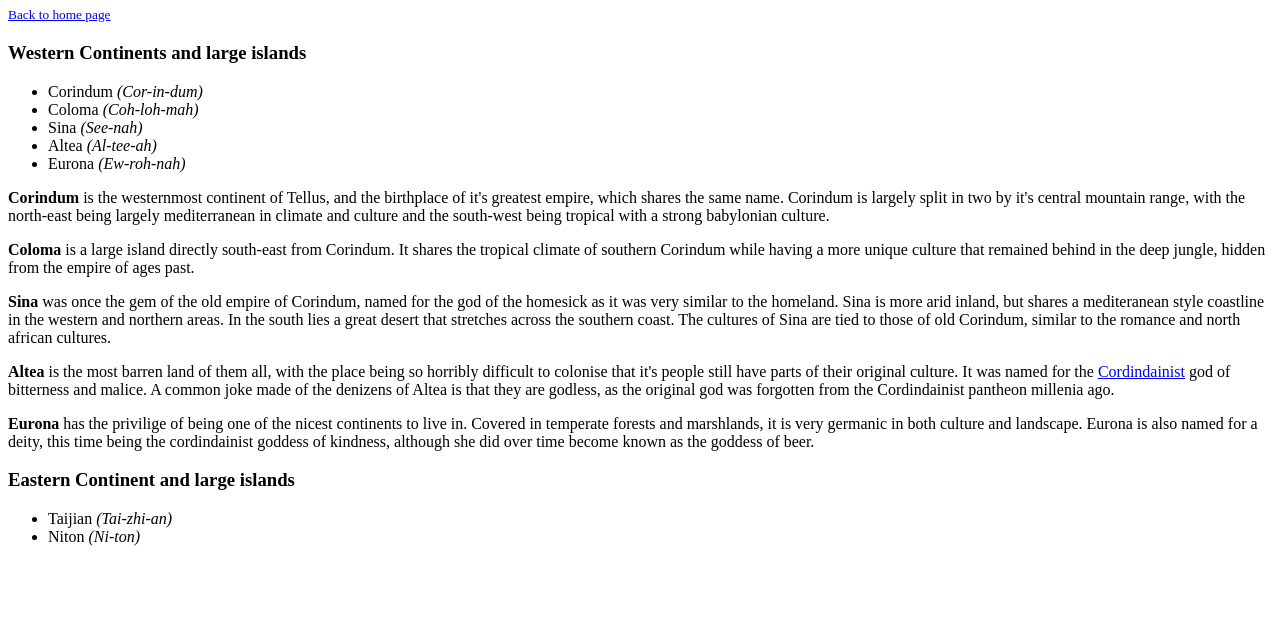
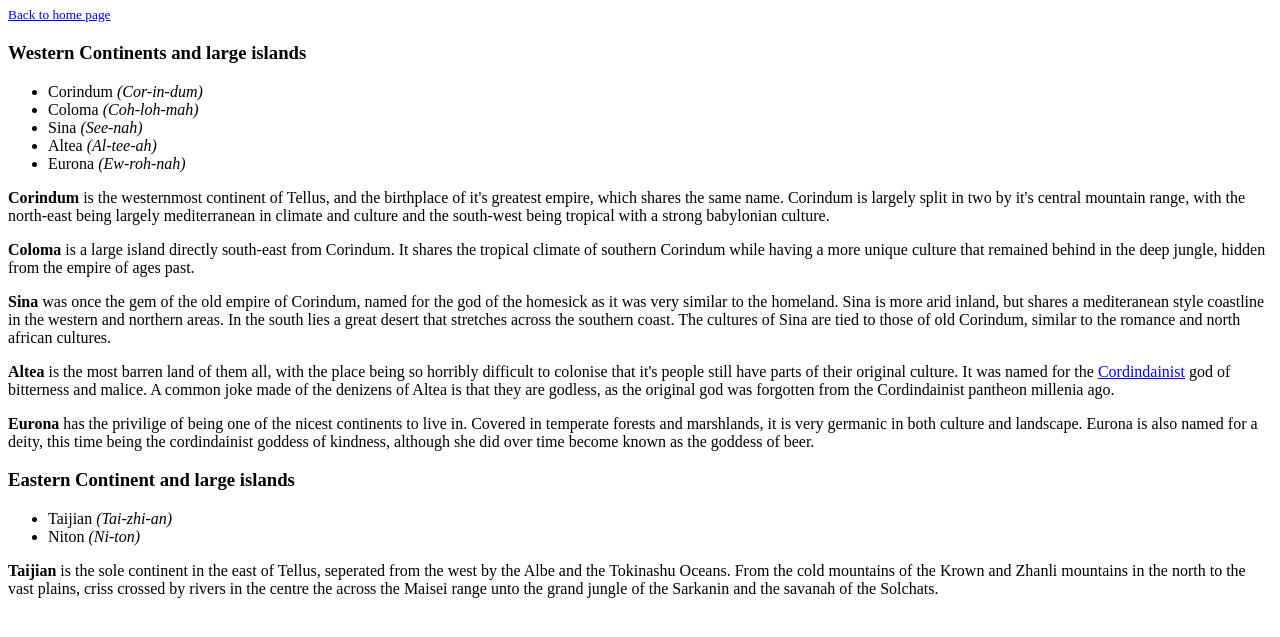
Before and after one commit to Littcorp/Website_Tellus_Info_HNC, a plain HTML site: page continents.html in a window 1280 px wide. Shown: the part 79-716 px from the top of the page. Drawn offline with Linux system fonts and the light colour scheme.

Commit message:
Finished religion and added some continent

```diff
--- a/continents.html
+++ b/continents.html
@@ -49,5 +49,11 @@
             <li> Taijian <em>(Tai-zhi-an)</em> </li>
             <li> Niton <em>(Ni-ton)</em> </li>
         </ul>
+
+		<p> <strong>Taijian</strong> is the sole continent in the east of Tellus, seperated from the west by the Albe and
+		the Tokinashu Oceans. From the cold mountains of the Krown and Zhanli mountains in the north to the vast plains,
+		criss crossed by rivers in the centre the across the Maisei range unto the grand jungle of the Sarkanin and the
+		savanah of the Solchats.</p>
+
     </body>
 </html>
```
Also changed, not shown: religions.html (+2 -1 lines).
